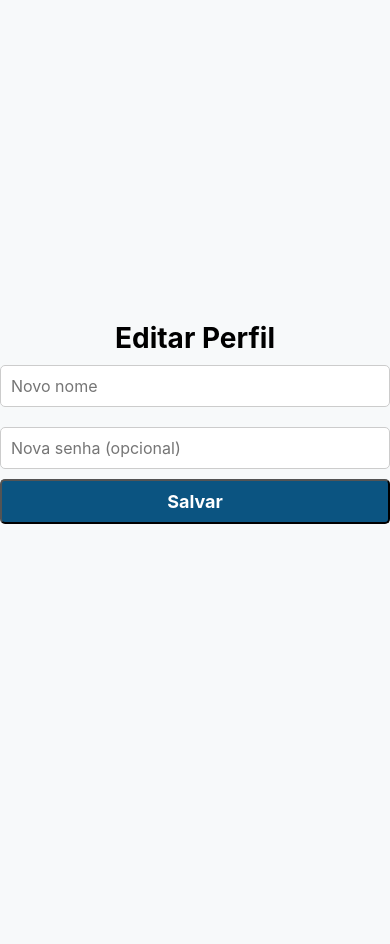
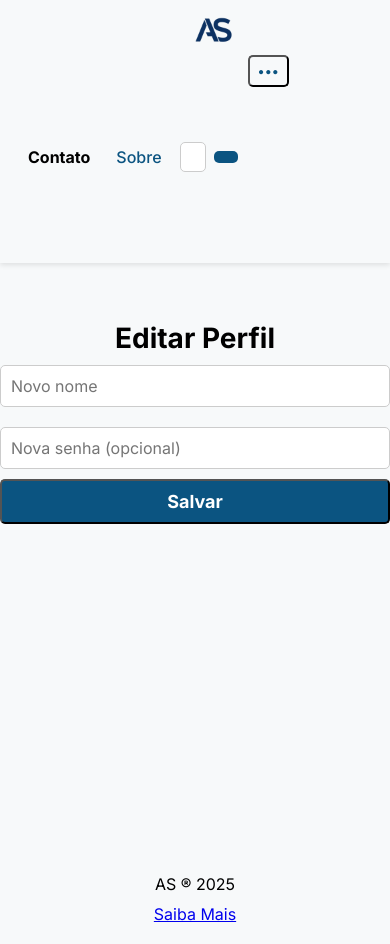
Before and after one commit to oficialarthurmagalhaes/DigAS, a PHP site: page /editar_perfil.html in a window 390 px wide. Before the commit the page ends 524 px from the top, so only its background shows below. Run offline with PHP 8.4, Linux system fonts and the light colour scheme.

Commit message:
Alterações no cabeçalho e botão link dropdown

```diff
--- a/css/style.css
+++ b/css/style.css
@@ -15,7 +15,6 @@
       ==========================================================*/
     .login-cadastro-container {
       height: 100vh;
-      width: 100vw;
       display: flex;
       flex-direction: row;
       justify-content: center;
@@ -144,6 +143,7 @@
       transition: background 0.2s;
       background: transparent;
       cursor: pointer;
+      gap: 10px;
     }
 
     .link:hover {
@@ -161,7 +161,8 @@
 }
 
 .submenu {
-      display: none;
+  opacity: 0;
+  visibility: hidden;
   position: absolute;
   top: 35px;
   left: 0;
@@ -171,10 +172,14 @@
   list-style: none;
   padding: 10px 0;
   min-width: 160px;
+  z-index: 1000;
+  transition: opacity 0.3s ease, visibility 0.3s ease;
 }
 
-    .menu:hover .submenu {
-      display: block;
+.menu:hover .submenu,
+.submenu:hover {
+  opacity: 1;
+  visibility: visible;
 }
 
 .submenu li {
@@ -229,18 +234,16 @@
     @media (max-width: 768px) {
       .nav {
         flex-direction: column;
-        align-items: flex-start;
+        align-items: center;
       }
 
       .links {
-        margin-top: 10px;
-        flex-direction: column;
+        flex-direction: row;
         gap: 10px;
       }
 
       .busca {
         width: 100%;
-        margin-top: 10px;
       }
 
       .busca input {
--- a/editar_perfil.html
+++ b/editar_perfil.html
@@ -2,10 +2,27 @@
 <html lang="pt-br">
 <head>
     <meta charset="UTF-8">
-    <title>Editar Perfil</title>
+    <title>AS - Editar Perfil</title>
+    <link rel="shortcut icon" type="image/x-icon" href="assets/img/logo/icone_AS.svg">
+    <link rel="icon" type="image/svg" href="assets/img/logo/icone_AS.svg">
+    <meta name="viewport" content="width=device-width, initial-scale=1.0">
+    <link rel="preconnect" href="https://fonts.googleapis.com">
+    <link rel="preconnect" href="https://fonts.gstatic.com" crossorigin>
+    <link href="https://fonts.googleapis.com/css2?family=Inter:ital,opsz,wght@0,14..32,100..900;1,14..32,100..900&display=swap" rel="stylesheet">
     <link rel="stylesheet" href="css/style.css">
+    <!-- Script para carregar cabeçalho e rodapé em todas as páginas -->
+    <script type="text/JavaScript" src="js/script.js"></script>
+    <script>
+        window.addEventListener("load", criarHeader);
+        console.log(document.getElementById("header"));
+        window.addEventListener("load", criarFooter);
+        console.log(document.getElementById("footer"));
+    </script>
 </head>
 <body>
+    <header>
+        <div class="header" id="header"></div>
+    </header>
         <div  class="login-cadastro-container">
             <div class="box">
                 <form action="editar_perfil.php" method="POST">
@@ -16,5 +33,8 @@
                 </form>
             </div>
         </div>
+    <footer>
+        <div class="footer" id="footer"></div>
+    </footer>
 </body>
 </html>
--- a/js/script.js
+++ b/js/script.js
@@ -24,14 +24,13 @@ function criarHeader() {
                     <div class="menu">
                         <button class="link">•••</button>
                         <ul class="submenu">
-                            <li><a href="editar_perfil.html">Meu Perfil</a></li>
+                            <li><a href="editar_perfil.html">Editar Perfil</a></li>
                             <li><a href="#">Publicações Salvas</a></li>
                             <li><hr /></li>
                             <li><a href="logout.php">Logout</a></li>
                         </ul>
                     </div>
                 </nav>
-
             </div>
         </header>`;
     // Insere o HTML do cabeçalho no elemento com id "header"
```
Lines whose indentation alone changed are shown as unchanged.
